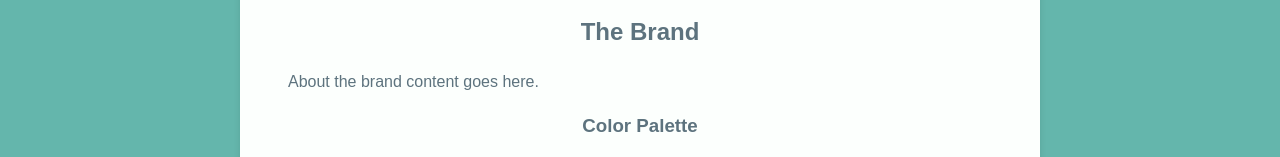
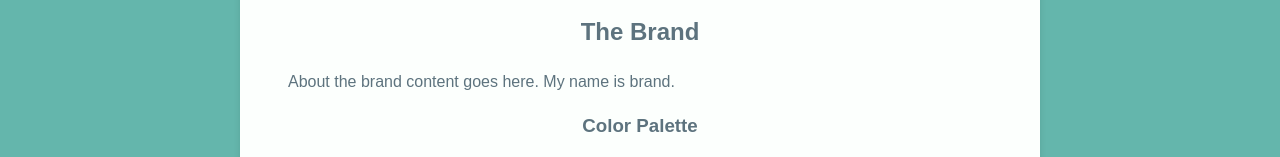
Before and after one commit to Sohfahking/web250, a plain HTML site: page brand250.html in a window 1280 px wide. Shown: the part 237-394 px from the top of the page. Drawn offline with Linux system fonts and the light colour scheme.

Commit message:
Update brand250.html

```diff
--- a/brand250.html
+++ b/brand250.html
@@ -27,7 +27,7 @@
 
   <main>
       <h2>The Brand</h2>
-      <p>About the brand content goes here.</p>
+      <p>About the brand content goes here. My name is brand.</p>
 
  <h3>Color Palette</h3>
     <div class="color-palette">
```
